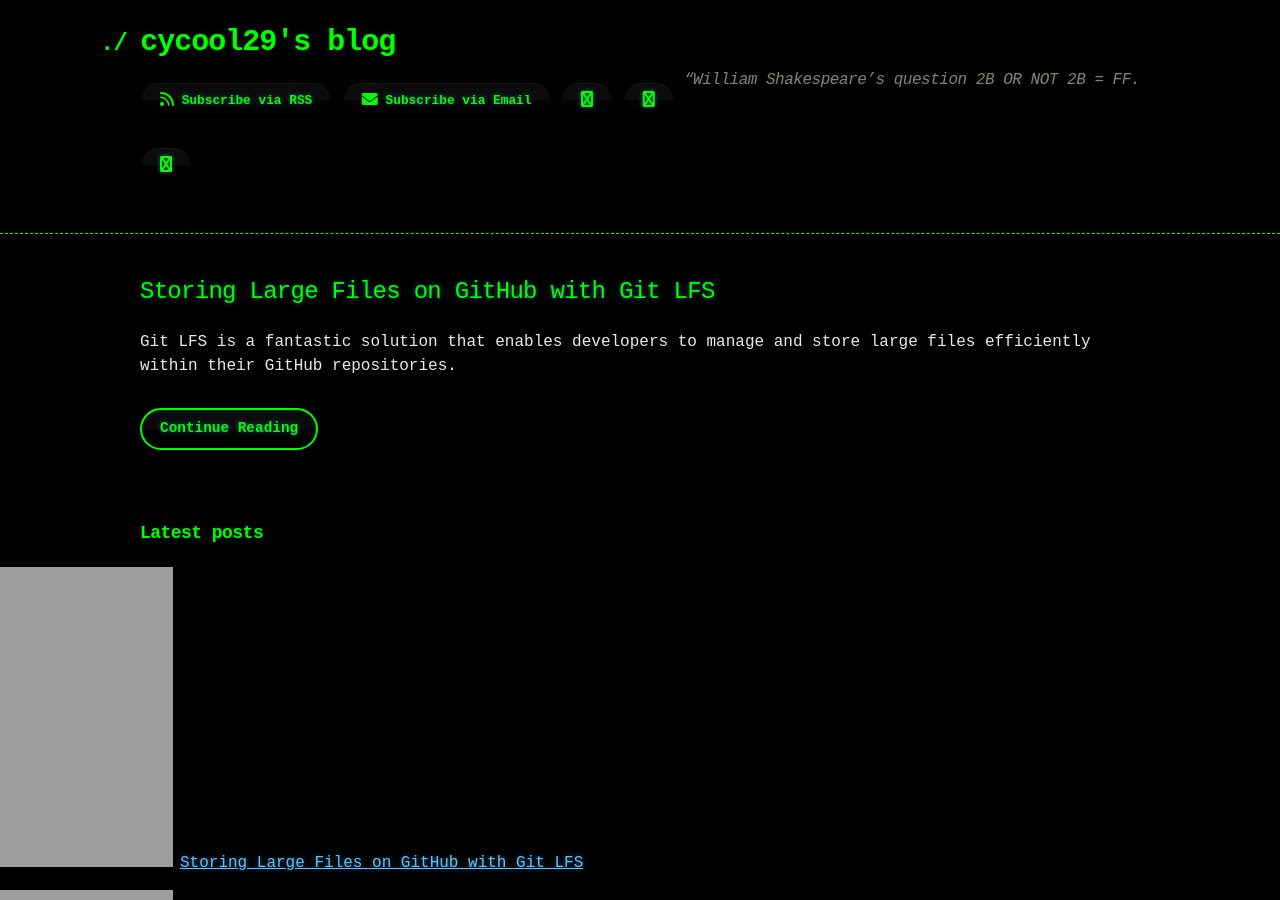
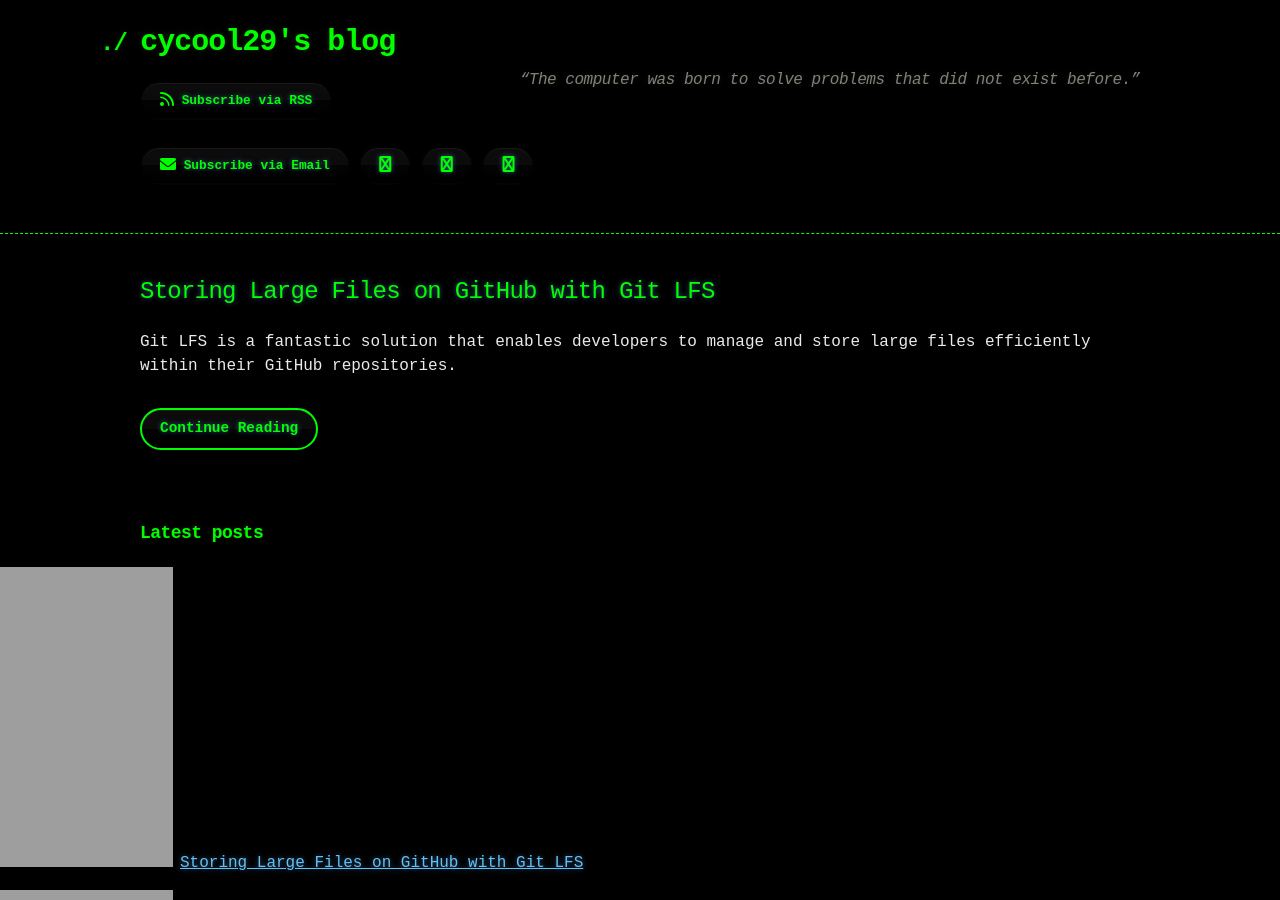
Before and after one commit to cycool29/cycool29.github.io, a Jekyll site: the page built from index.md, in a window 1280 px wide and 900 px high. Built offline with Jekyll 4.4.1, drawn with Linux system fonts in a browser that asks for light colours; a style sheet for code colours, icons or effects is not loaded.

Commit message:
Update quotes

```diff
--- a/_config.yml
+++ b/_config.yml
@@ -1,5 +1,5 @@
 title: cycool29's blog
-description: "“William Shakespeare’s question 2B OR NOT 2B = FF. "
+description: "“The computer was born to solve problems that did not exist before.” "
 bio: A high school student. Intermediate in Python, Git, Bash. Learning JavaScript. He/Him. "
 author: cycool29
 url: https://cycool29.github.io
```
